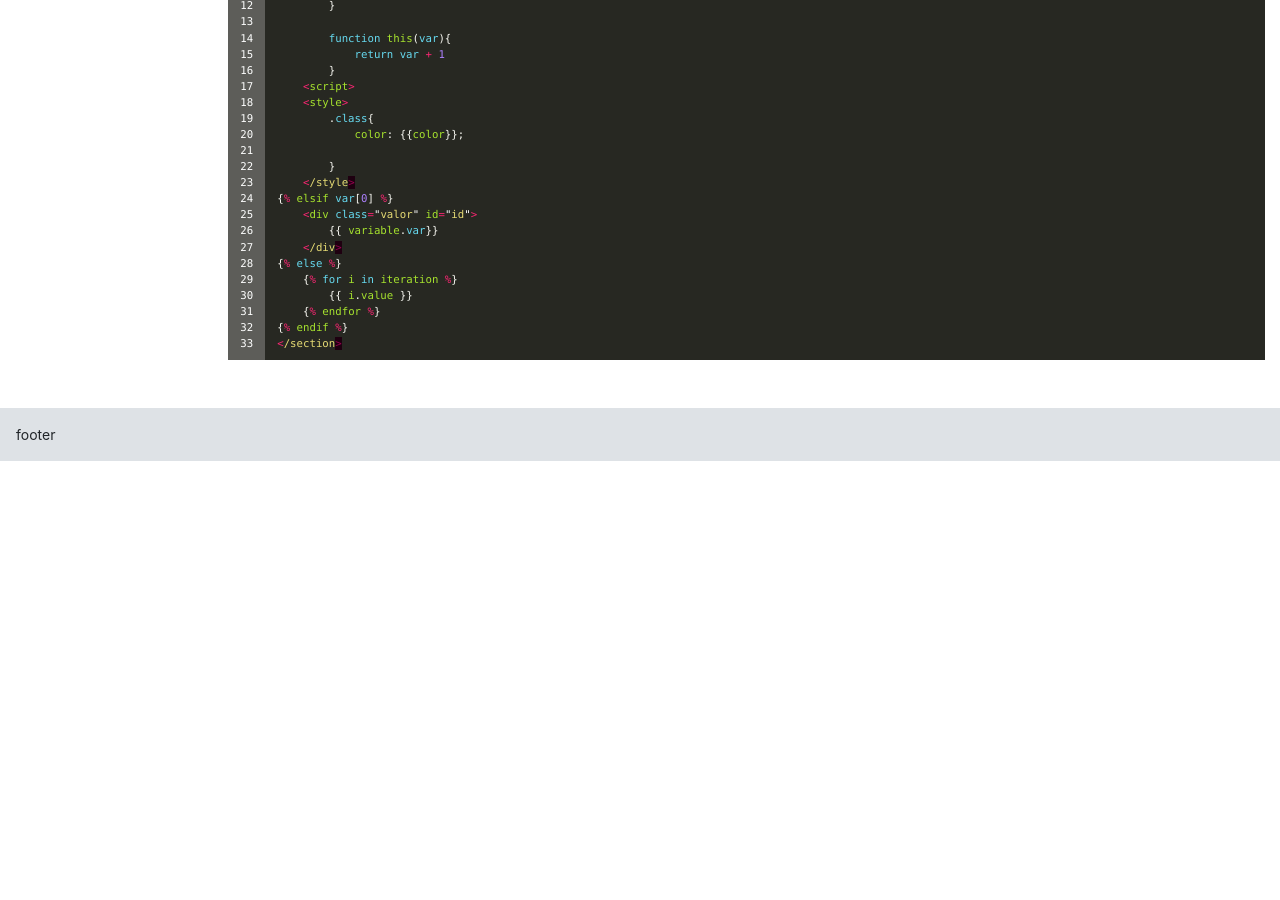
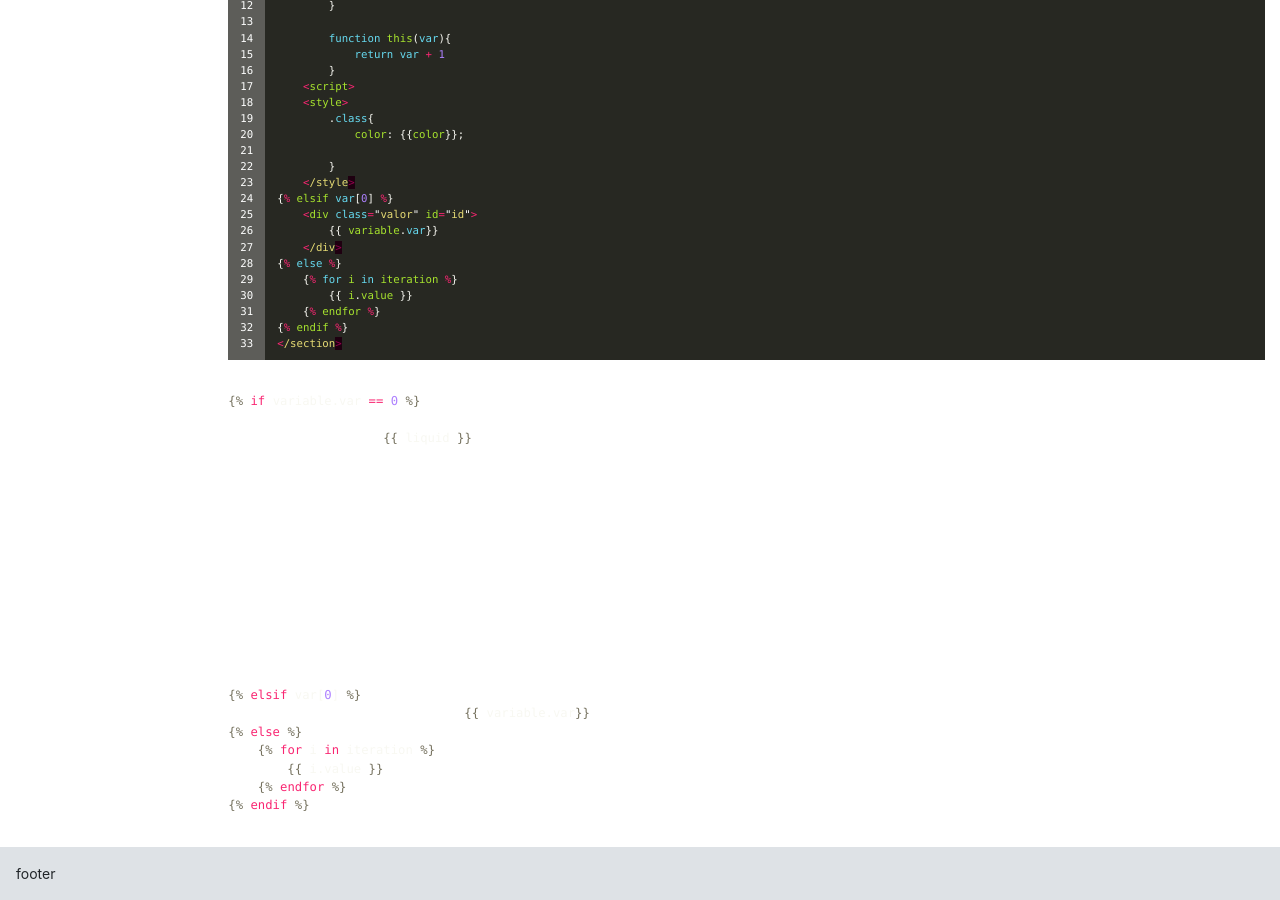
Before and after one commit to Bsale-IO/template-docs, a Jekyll site: the page built from docs/_liquid/liquid-test.md, in a window 1280 px wide and 900 px high, scrolled down 945 px. Built offline with Jekyll 4.4.1, drawn with Linux system fonts in a browser that asks for light colours; before the commit the page ends 1406 px from its top, so only the background shows below that.

Commit message:
highlight raw test

```diff
--- a/docs/_liquid/liquid-test.md
+++ b/docs/_liquid/liquid-test.md
@@ -73,3 +73,32 @@ published: true
 
 
 {% endraw %}
+
+
+{% highlight liquid %}
+{% raw %}
+{% if variable.var == 0 %}
+    <script>
+        var liquid = {{ liquid }}
+        var i = "string";
+        var n = 0
+        var a = [ 0, value, "value"]
+        var obj = {
+            value: 0,
+            var: "string",
+            final: final
+        }
+
+        function this(var){
+            return var + 1
+        }
+    <script>
+{% elsif var[0] %}
+    <div class="valor" id="id"> {{ variable.var}}</div>
+{% else %}
+    {% for i in iteration %}
+        {{ i.value }}
+    {% endfor %}
+{% endif %}
+{% endraw %}
+{% endhighlight %}
```
